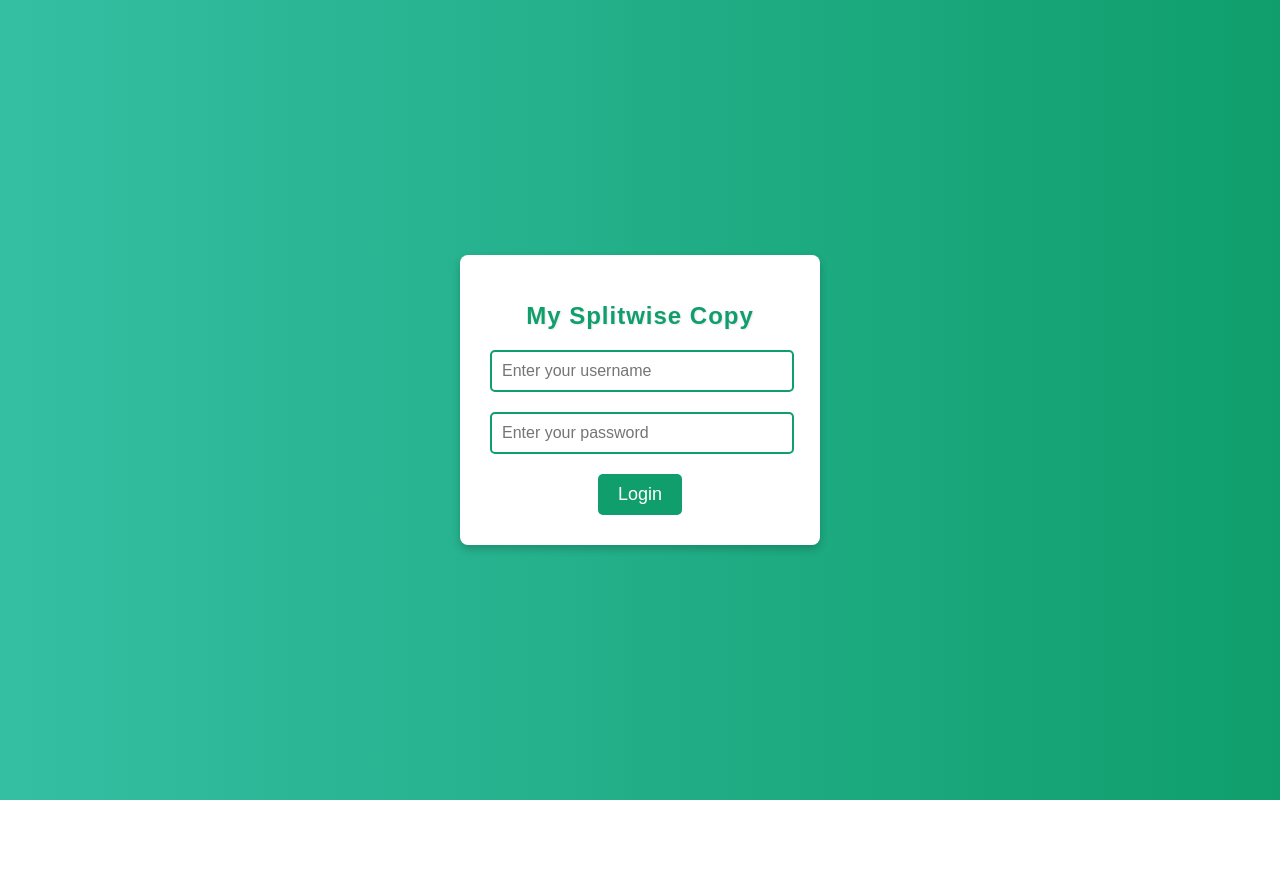
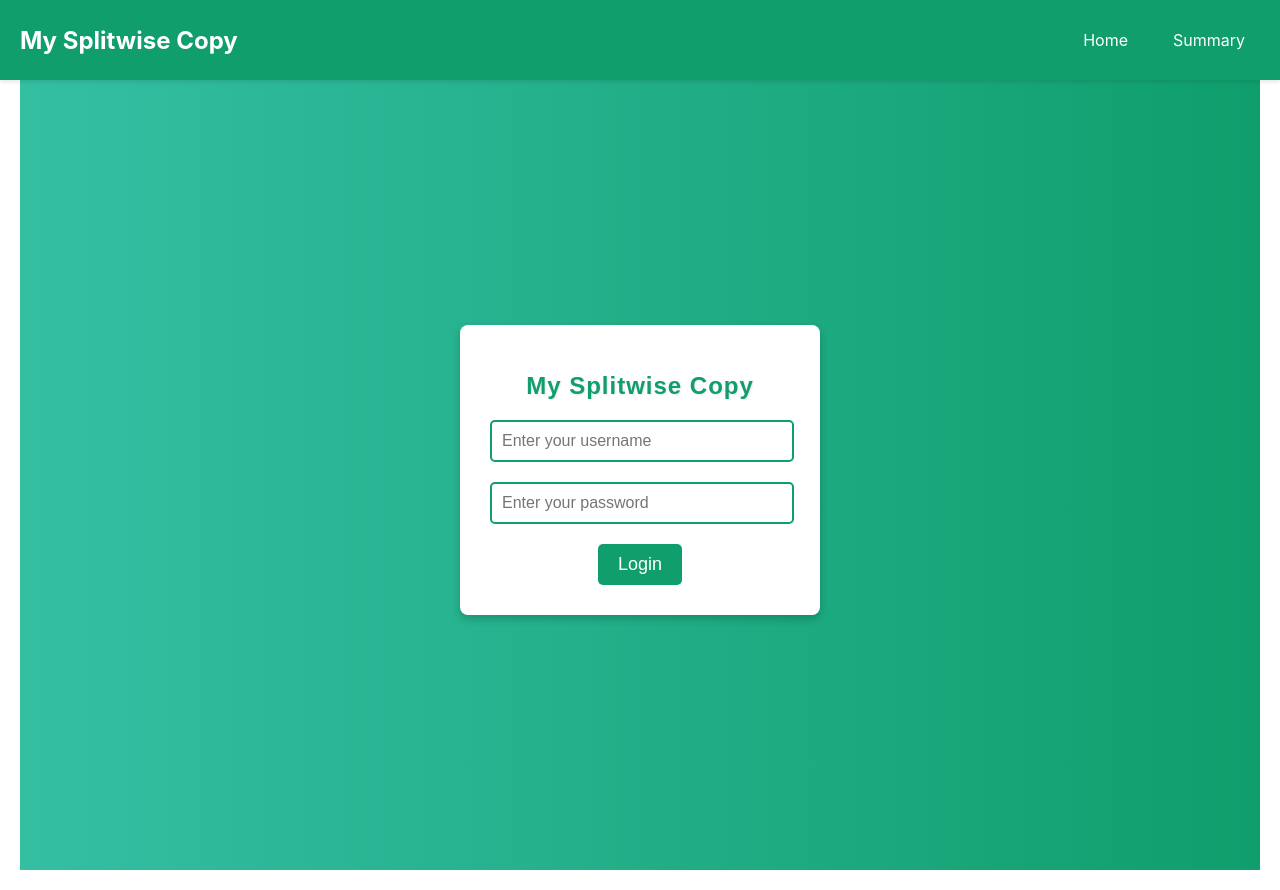
Before and after one commit to rytispetrauskas1/my-splitwise, a React (Create React App) app: page /login in a window 1280 px wide. Before the commit the page ends 800 px from the top, so only its background shows below. Built offline with nearby package versions, Linux system fonts and the light colour scheme.

Commit message:
Added header, users to global state

```diff
--- a/src/App.css
+++ b/src/App.css
@@ -1,38 +1,5 @@
-.App {
-  text-align: center;
+/* src/App.css */
+
+.main-content {
+  padding: 70px 20px 20px 20px;
 }
-
-.App-logo {
-  height: 40vmin;
-  pointer-events: none;
-}
-
-@media (prefers-reduced-motion: no-preference) {
-  .App-logo {
-    animation: App-logo-spin infinite 20s linear;
-  }
-}
-
-.App-header {
-  background-color: #282c34;
-  min-height: 100vh;
-  display: flex;
-  flex-direction: column;
-  align-items: center;
-  justify-content: center;
-  font-size: calc(10px + 2vmin);
-  color: white;
-}
-
-.App-link {
-  color: #61dafb;
-}
-
-@keyframes App-logo-spin {
-  from {
-    transform: rotate(0deg);
-  }
-  to {
-    transform: rotate(360deg);
-  }
-}
--- a/src/App.tsx
+++ b/src/App.tsx
@@ -1,35 +1,32 @@
 import React from "react";
-import {
-  BrowserRouter as Router,
-  Route,
-  Routes,
-  Navigate,
-} from "react-router-dom";
+import { BrowserRouter as Router, Route, Routes, Navigate } from "react-router-dom";
 import HomePage from "./pages/HomePage";
 import SummaryPage from "./pages/SummaryPage";
 import GroupExpenses from "./pages/ExpenseGroup";
 import LoginPage from "./pages/LoginPage";
 import { useGlobalState } from "./context/globalState";
+import Header from "components/header/Header";
+import "./App.css";
 
 const App: React.FC = () => {
   const { currentUser } = useGlobalState().state;
   return (
     <Router>
+      <Header />
+      <div className="main-content">
         <Routes>
+          <Route path="/" element={currentUser ? <HomePage /> : <Navigate to="/login" />} />
+          <Route path="/login" element={currentUser ? <Navigate to="/" /> : <LoginPage />} />
           <Route
-          path="/"
-          element={currentUser ? <HomePage /> : <Navigate to="/login" />}
+            path="/summary"
+            element={currentUser ? <SummaryPage /> : <Navigate to="/login" />}
           />
-        <Route
-          path="/login"
-          element={currentUser ? <Navigate to="/" /> : <LoginPage />}
-        />
-        <Route path="/summary" element={<SummaryPage />} />
           <Route
             path="/group/:groupId"
             element={currentUser ? <GroupExpenses /> : <Navigate to="/login" />}
           />
         </Routes>
+      </div>
     </Router>
   );
 };
--- /dev/null
+++ b/src/components/header/Header.css
@@ -0,0 +1,44 @@
+/* src/components/Header.css */
+
+.app-header {
+    display: flex;
+    justify-content: space-between;
+    align-items: center;
+    padding: 10px 20px;
+    background-color: #0f9e6c;
+    color: white;
+    position: fixed;
+    top: 0;
+    left: 0;
+    right: 0;
+    height: 60px;
+    z-index: 100;
+    box-shadow: 0 2px 4px rgba(0, 0, 0, 0.1);
+}
+
+.app-title {
+    font-size: 1.5rem;
+    font-weight: bold;
+}
+
+.nav-buttons {
+    display: flex;
+    gap: 15px;
+}
+
+.nav-link {
+    color: white;
+    text-decoration: none;
+    padding: 8px 15px;
+    border-radius: 5px;
+    transition: background-color 0.3s ease;
+}
+
+.nav-link:hover {
+    background-color: #0d7a55;
+    cursor: pointer;
+}
+
+.nav-link:active {
+    background-color: #096f4b;
+}
--- /dev/null
+++ b/src/components/header/Header.tsx
@@ -0,0 +1,23 @@
+// src/components/Header.tsx
+
+import React from "react";
+import { Link } from "react-router-dom";
+import "./Header.css";
+
+const Header: React.FC = () => {
+  return (
+    <header className="app-header">
+      <h1 className="app-title">My Splitwise Copy</h1>
+      <nav className="nav-buttons">
+        <Link to="/" className="nav-link">
+          Home
+        </Link>
+        <Link to="/summary" className="nav-link">
+          Summary
+        </Link>
+      </nav>
+    </header>
+  );
+};
+
+export default Header;
--- a/src/context/globalState.tsx
+++ b/src/context/globalState.tsx
@@ -14,6 +14,7 @@
   expenses: Expense[];
   categories: Category[];
   currentUser: User | null;
+  users: User[];
 };
 
 type Action =
@@ -22,6 +23,7 @@
   | { type: "ADD_EXPENSE"; payload: Expense }
   | { type: "UPDATE_EXPENSE"; payload: Expense }
   | { type: "SET_CURRENT_USER"; payload: User }
+  | { type: "SET_USERS"; payload: User[] }
   | { type: "ADD_CATEGORY"; payload: Category };
 
 const loadStateFromLocalStorage = (): GlobalState => {
@@ -29,12 +31,14 @@
   const storedExpenses = localStorage.getItem("expenses");
   const storedCategories = localStorage.getItem("categories");
   const storedCurrentUser = localStorage.getItem("currentUser");
+  const storedUsers = localStorage.getItem("users");
 
   return {
     groups: storedGroups ? JSON.parse(storedGroups) : [],
     expenses: storedExpenses ? JSON.parse(storedExpenses) : [],
     categories: storedCategories ? JSON.parse(storedCategories) : defaultCategories,
     currentUser: storedCurrentUser ? JSON.parse(storedCurrentUser) : null,
+    users: storedUsers ? JSON.parse(storedUsers) : [],
   };
 };
 
@@ -83,6 +87,9 @@
     case "SET_CURRENT_USER":
       localStorage.setItem("currentUser", JSON.stringify(action.payload));
       return { ...state, currentUser: action.payload };
+    case "SET_USERS":
+      localStorage.setItem("users", JSON.stringify(action.payload));
+      return { ...state, users: action.payload };
     default:
       return state;
   }
--- a/src/pages/ExpenseGroup.css
+++ b/src/pages/ExpenseGroup.css
@@ -1,20 +1,18 @@
 /* GroupExpenses.css */
 
-.group-expenses {
+.group-expense-container {
     padding: 20px;
+    max-width: 800px;
+    margin: 0 auto;
+    background-color: #f0fff4;
+    border-radius: 8px;
+    box-shadow: 0 4px 8px rgba(0, 0, 0, 0.1);
+    font-family: 'Arial', sans-serif;
 }
 
-.back-btn {
-    display: inline-block;
-    margin-top: 20px;
-    padding: 10px 20px;
-    background-color: #007bff;
-    color: white;
-    text-decoration: none;
-    border-radius: 5px;
-    transition: background-color 0.3s ease;
+.group-title {
+    color: #0f9e6c;
+    font-size: 2rem;
+    text-align: center;
+    margin-bottom: 20px;
 }
-
-.back-btn:hover {
-    background-color: #0056b3;
-}
--- a/src/pages/ExpenseGroup.tsx
+++ b/src/pages/ExpenseGroup.tsx
@@ -9,16 +9,14 @@
 const GroupExpenses: React.FC = () => {
   const { groupId } = useParams<{ groupId: string }>();
   const { groups, expenses } = useGlobalState().state;
-  const [showAddExpenseModal, setShowAddExpenseModal] =
-    useState<boolean>(false);
+  const [showAddExpenseModal, setShowAddExpenseModal] = useState<boolean>(false);
 
   const group = groups.find((group) => group.id === Number(groupId));
   const groupExpenses = expenses
     .filter((expense) => expense.groupId === Number(groupId))
     .sort(
       (expenseA, expenseB) =>
-        new Date(expenseB.timestamp).getTime() -
-        new Date(expenseA.timestamp).getTime()
+        new Date(expenseB.timestamp).getTime() - new Date(expenseA.timestamp).getTime()
     );
 
   if (!group) {
@@ -26,8 +24,8 @@
   }
 
   return (
-    <div className="group-expenses">
-      <h1>Expenses for {group.name}</h1>
+    <div className="group-expense-container">
+      <h1 className="group-title">{group.name}</h1>
       <ExpenseList expenses={groupExpenses} />
       <AddExpenseModal
         show={showAddExpenseModal}
--- a/src/pages/LoginPage.tsx
+++ b/src/pages/LoginPage.tsx
@@ -41,6 +41,10 @@
     const user = checkLoginCreds();
     if (user) {
       dispatch({
+        type: "SET_USERS",
+        payload: defaultUsers,
+      });
+      dispatch({
         type: "SET_CURRENT_USER",
         payload: { id: user.id, username: loginUsername },
       });
```
Lines whose indentation alone changed are shown as unchanged.
